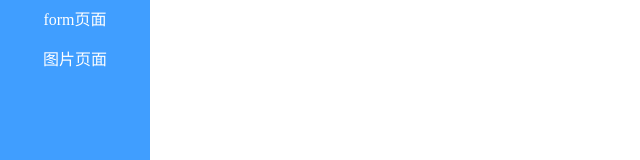
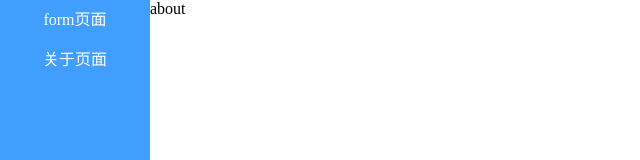
Before and after one commit to JoeTt1992/nuxt, a Nuxt app: page /slider/about in a window 1280 px wide. Before the commit this address had no page. Shown: the top 160 px of the page, without its empty margins (0-640 px from the left). Built offline with nearby package versions, Linux system fonts and the light colour scheme.

Commit message:
新增关于页面

```diff
--- a/layouts/default.vue
+++ b/layouts/default.vue
@@ -2,7 +2,7 @@
   <div>
     <div class="slide">
       <div class="slide-item"><nuxt-link class="mylink" :to="{name:'slider'}">form页面</nuxt-link></div>
-      <div class="slide-item">图片页面</div>
+      <div class="slide-item"><nuxt-link class="mylink" :to="{name:'slider-about'}">关于页面</nuxt-link></div>
     </div>
     <nuxt/>
   </div>
--- /dev/null
+++ b/pages/slider/about.vue
@@ -0,0 +1,5 @@
+<template>
+	<div>
+		about
+	</div>
+</template>
```
